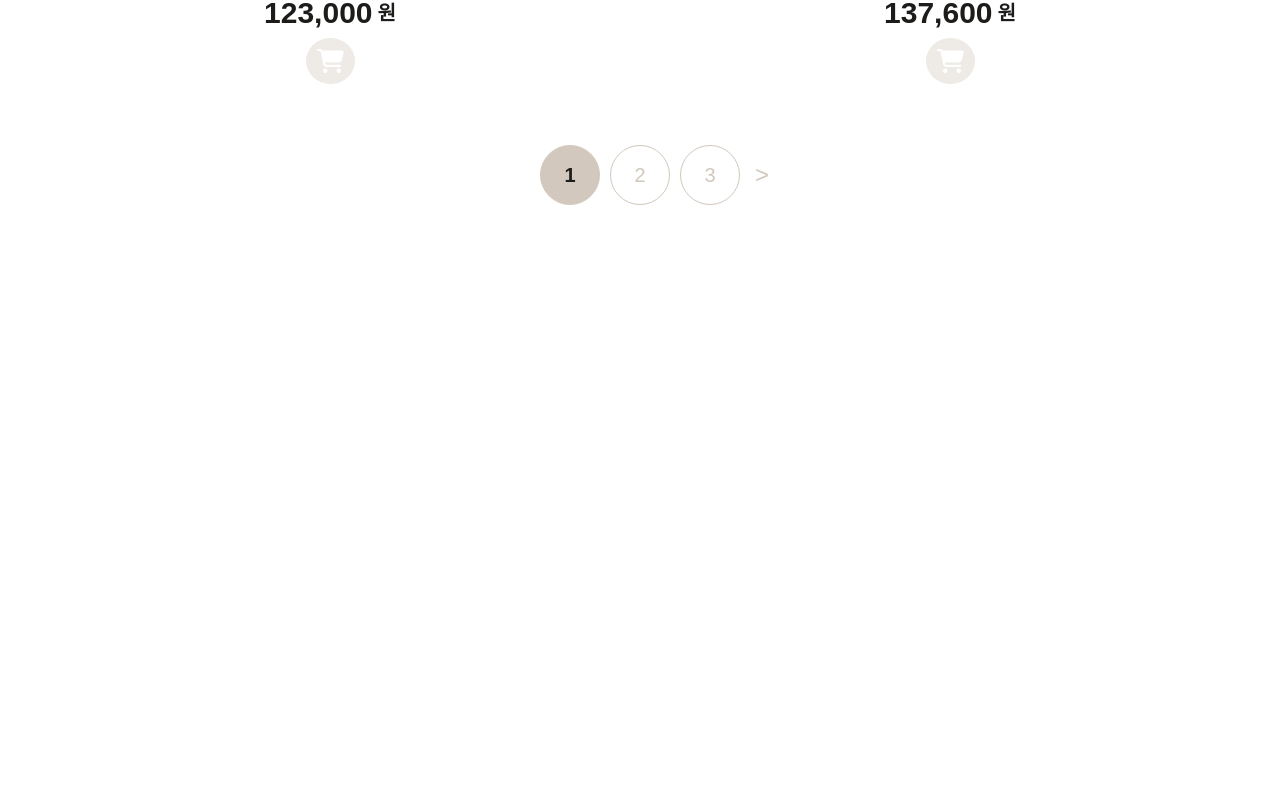
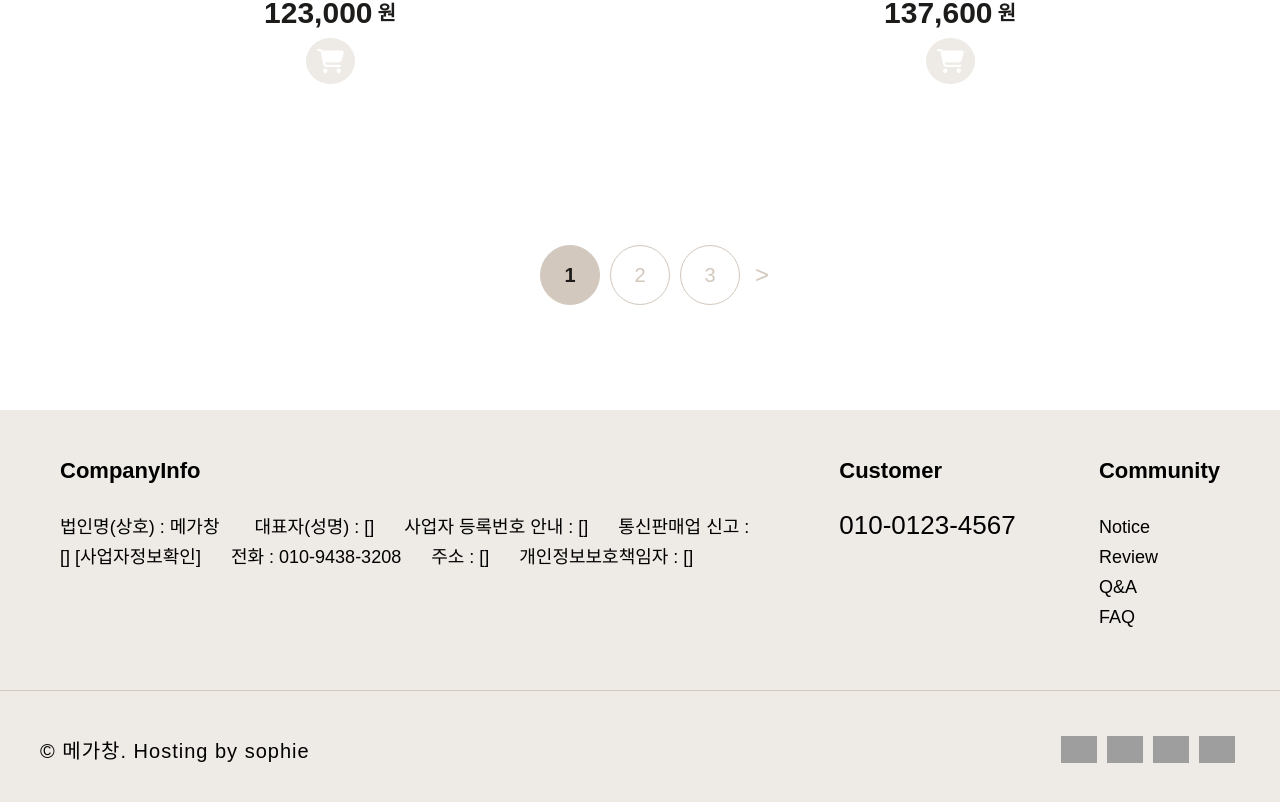
Before and after one commit to Sophie0527/cart_project, a React (Create React App) app: page / in a window 1280 px wide. Shown: the part 2682-3484 px from the top of the page. Before the commit the page ends 2992 px from the top, so only its background shows below. Built offline with nearby package versions, Linux system fonts and the light colour scheme; grey boxes are pictures that could not be loaded.

Commit message:
Add: footer  컴포넌트 구현

```diff
--- /dev/null
+++ b/src/components/Footer/BottomFooter.js
@@ -0,0 +1,47 @@
+import styled from 'styled-components';
+function BottomFooter() {
+  return (
+    <Container>
+      <span> © 메가창. Hosting by sophie</span>
+      <SnsBox>
+        <img
+          alt="instagram"
+          src="https://img.icons8.com/fluency-systems-regular/512/instagram-new.png"
+        />
+        <img
+          alt="facebook"
+          src="https://img.icons8.com/material-two-tone/512/facebook-f.png"
+        />
+        <img
+          alt="youtube"
+          src="https://img.icons8.com/material-rounded/512/youtube-play.png"
+        />
+        <img
+          alt="kakao"
+          src="https://img.icons8.com/external-tal-revivo-bold-tal-revivo/512/external-kakaotalk-or-katalk-is-a-free-mobile-instant-messaging-application-for-smartphones-logo-bold-tal-revivo.png"
+        />
+      </SnsBox>
+    </Container>
+  );
+}
+export default BottomFooter;
+
+const Container = styled.div`
+  border-top: 1px solid ${({ theme }) => theme.colors.beige};
+  height: 120px;
+  display: flex;
+  justify-content: space-between;
+  align-items: center;
+  padding: 0 40px;
+  span {
+    font-size: 20px;
+    letter-spacing: 1px;
+  }
+`;
+const SnsBox = styled.div`
+  img {
+    width: 36px;
+    object-fit: cover;
+    margin: 5px;
+  }
+`;
--- /dev/null
+++ b/src/components/Footer/Footer.js
@@ -0,0 +1,17 @@
+import styled from 'styled-components';
+import TopFooter from './TopFooter';
+import BottomFooter from './BottomFooter';
+
+function Footer() {
+  return (
+    <Container>
+      <TopFooter />
+      <BottomFooter />
+    </Container>
+  );
+}
+export default Footer;
+
+const Container = styled.div`
+  background-color: ${({ theme }) => theme.colors.lt_beige};
+`;
--- /dev/null
+++ b/src/components/Footer/TopFooter.js
@@ -0,0 +1,72 @@
+import styled from 'styled-components';
+function TopFooter() {
+  return (
+    <Container>
+      <CompanyInfo>
+        <Title>CompanyInfo</Title>
+        <div>
+          <span>법인명(상호) : 메가창</span> <span>대표자(성명) : []</span>
+          <span>사업자 등록번호 안내 : []</span>
+          <span>통신판매업 신고 : [] [사업자정보확인]</span>
+          <span>전화 : 010-9438-3208</span>
+          <span>주소 : []</span>
+          <span>개인정보보호책임자 : []</span>
+        </div>
+      </CompanyInfo>
+      <Customer>
+        <Title>Customer</Title>
+        <h3>010-0123-4567</h3>
+      </Customer>
+      <Community>
+        <Title>Community</Title>
+        <div>
+          <span>Notice</span>
+          <span>Review</span>
+          <span>Q&A</span>
+          <span>FAQ</span>
+        </div>
+      </Community>
+    </Container>
+  );
+}
+export default TopFooter;
+
+const Container = styled.div`
+  height: 280px;
+  display: flex;
+  justify-content: space-between;
+  align-items: center;
+  padding: 0 60px;
+`;
+const CompanyInfo = styled.div`
+  height: 180px;
+  width: 60%;
+  div {
+    span {
+      padding-right: 30px;
+      line-height: 30px;
+    }
+  }
+`;
+const Customer = styled.div`
+  height: 180px;
+  h3 {
+    font-size: 26px;
+  }
+`;
+const Community = styled.div`
+  height: 180px;
+  div {
+    display: flex;
+    flex-direction: column;
+    span {
+      padding: 6px 0;
+      font-size: 18px;
+    }
+  }
+`;
+const Title = styled.h2`
+  font-size: 22px;
+  font-weight: 700;
+  padding-bottom: 30px;
+`;
--- a/src/components/Products/ProductBox.js
+++ b/src/components/Products/ProductBox.js
@@ -26,7 +26,7 @@ const Container = styled.div`
   text-align: center;
   flex-wrap: wrap;
   width: 100%;
-  padding-top: 100px;
+  padding: 100px 0;
 `;
 const Products = styled.div`
   padding: 10px 10px 40px;
--- a/src/pages/Products.js
+++ b/src/pages/Products.js
@@ -3,6 +3,7 @@ import axios from 'axios';
 import Header from '../components/Header/Header';
 import ProductBox from '../components/Products/ProductBox';
 import Pagination from '../components/Products/Pagination';
+import Footer from '../components/Footer/Footer';
 
 function Products() {
   const [items, setItems] = useState([]);
@@ -24,6 +25,7 @@ function Products() {
       <Header />
       <ProductBox items={items} limit={limit} offset={offset} />
       <Pagination page={page} setPage={setPage} pagesNum={pagesNum} />
+      <Footer />
     </>
   );
 }
```
